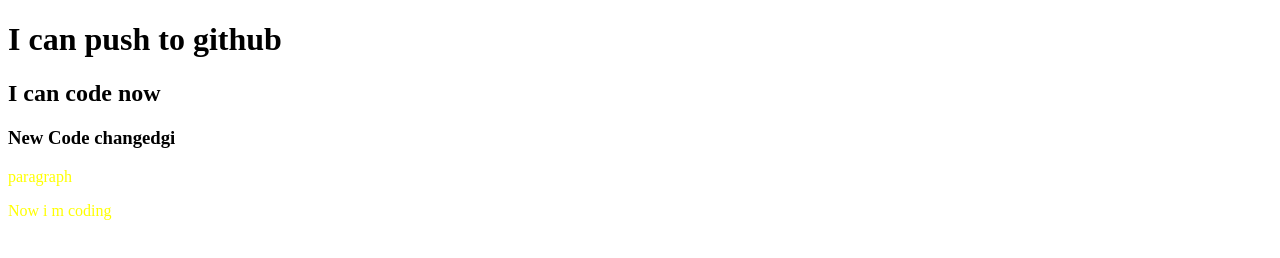
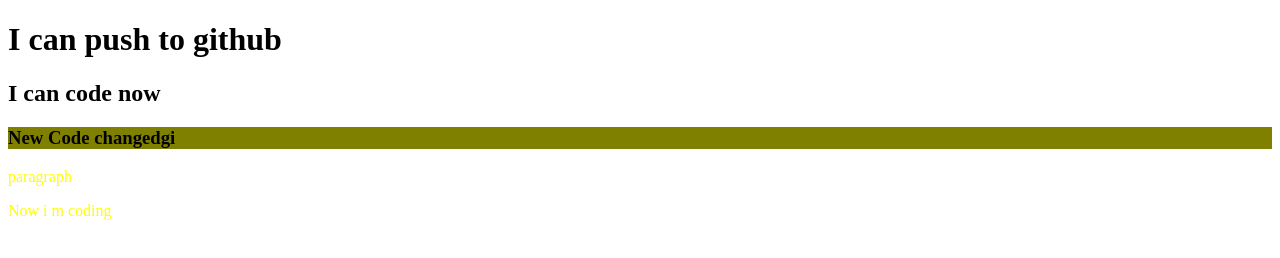
Before and after one commit to riyadshish/My--second-repo, a plain HTML site: page index.html in a window 1280 px wide. Drawn offline with Linux system fonts and the light colour scheme.

```diff
--- a/style.css
+++ b/style.css
@@ -1,3 +1,6 @@
 p{
     color: yellow;
 }
+h3{
+    background-color: olive;
+}
```
